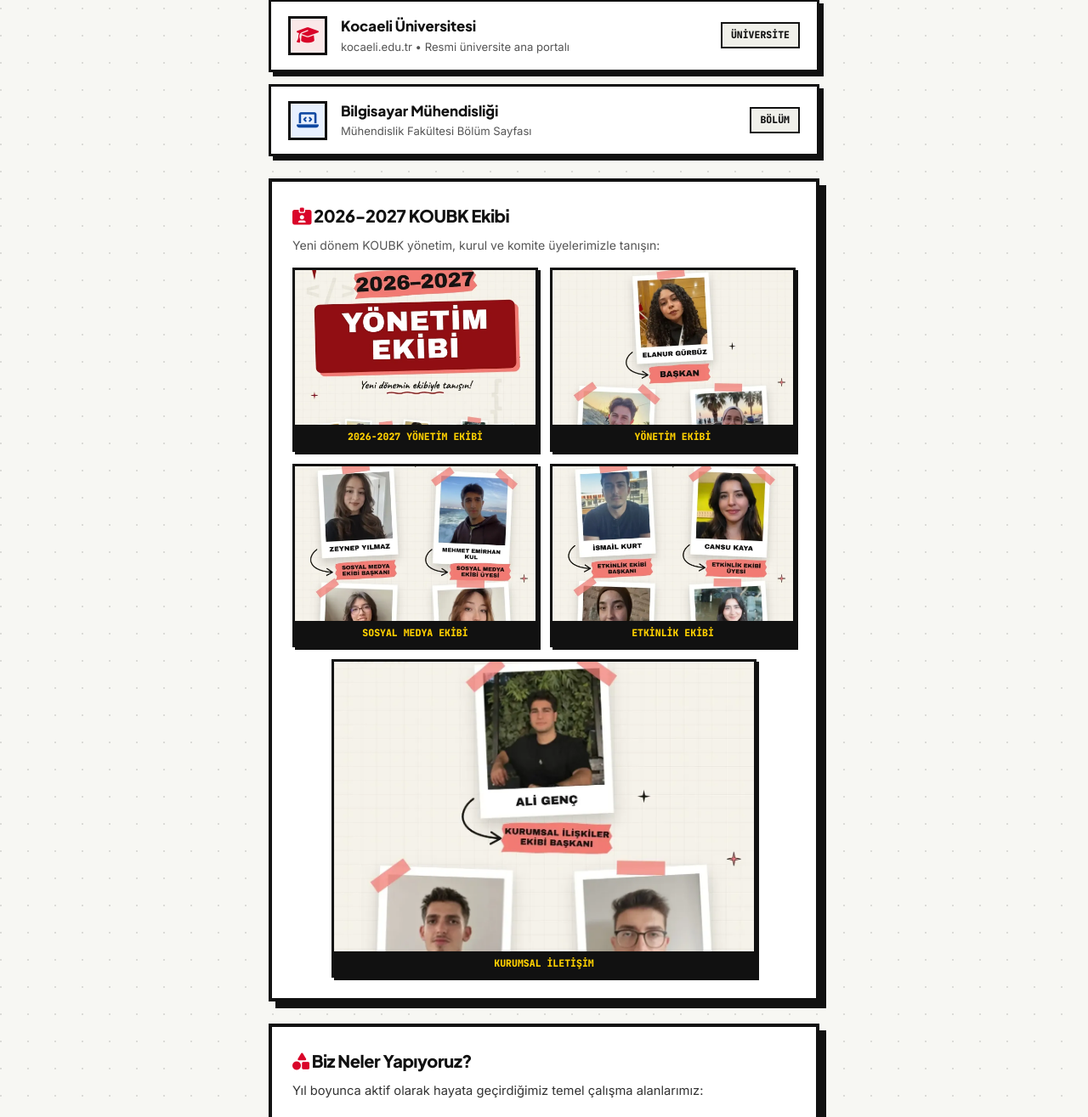
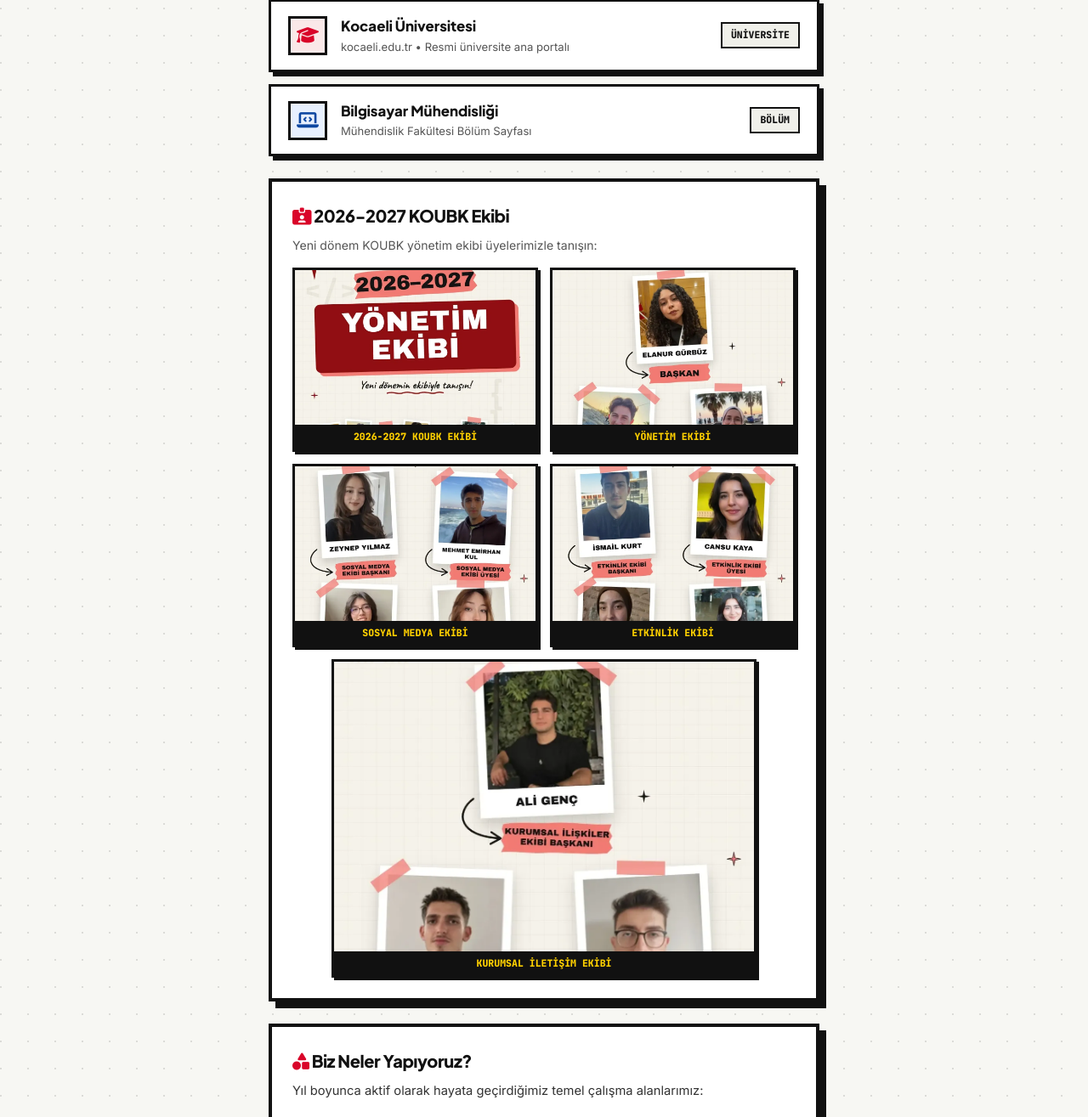
Before and after one commit to emirberasoguk/koubk, a plain HTML site: page index.html in a window 1280 px wide. Shown: the part 919-2234 px from the top of the page at 85% size. Drawn offline with Linux system fonts and the light colour scheme.

```diff
--- a/index.html
+++ b/index.html
@@ -227,14 +227,14 @@
         <i class="fa-solid fa-id-card-clip" style="color: var(--bh-red);"></i> 2026-2027 KOUBK Ekibi
       </div>
       <p style="font-size: 0.88rem; color: #555; margin-bottom: 4px;">
-        Yeni dönem KOUBK yönetim, kurul ve komite üyelerimizle tanışın:
+        Yeni dönem KOUBK yönetim ekibi üyelerimizle tanışın:
       </p>
 
       <div class="team-grid-bh">
         <!-- 1. Ekip Kapak -->
         <div class="team-card-bh">
           <img src="assets/img/team/team-cover.jpeg" alt="2026-2027 Yönetim Ekibi Tanıtımı" loading="lazy">
-          <div class="team-card-badge">2026-2027 YÖNETİM EKİBİ</div>
+          <div class="team-card-badge">2026-2027 KOUBK EKİBİ</div>
         </div>
 
         <!-- 2. Yönetim Ekibi -->
@@ -258,7 +258,7 @@
         <!-- 5. Kurumsal İletişim Ekibi -->
         <div class="team-card-bh" style="grid-column: 1 / -1; max-width: 500px; margin: 0 auto; width: 100%;">
           <img src="assets/img/team/team-sekreter.jpeg" alt="Kurumsal İletişim Ekibi" loading="lazy">
-          <div class="team-card-badge">KURUMSAL İLETİŞİM</div>
+          <div class="team-card-badge">KURUMSAL İLETİŞİM EKİBİ</div>
         </div>
       </div>
     </section>
```
